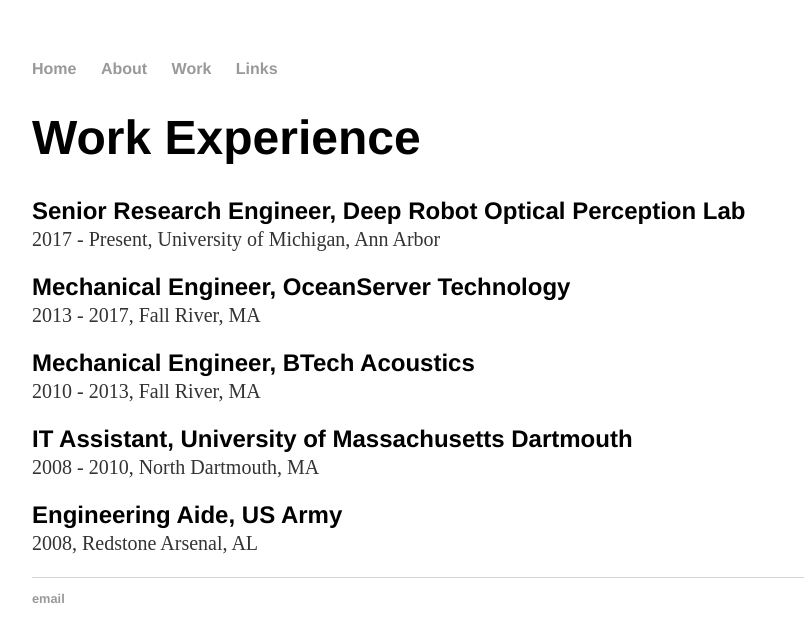
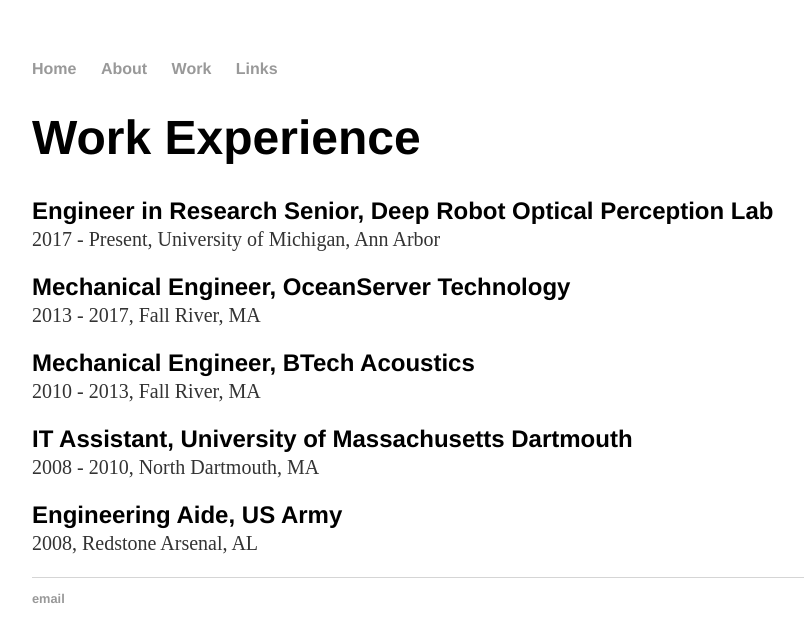
Before and after one commit to NickGoumas/NickGoumas.github.io, a plain HTML site: page work.html in a window 1280 px wide. Shown: the whole page, without its empty margins (160-964 px from the left). Drawn offline with Linux system fonts and the light colour scheme.

Commit message:
Update work.html
Update exact Umich title.

```diff
--- a/work.html
+++ b/work.html
@@ -17,7 +17,7 @@
 		<div class="container">
     		<div class="blurb">
 			<h1>Work Experience</h1>
-				<h2>Senior Research Engineer, Deep Robot Optical Perception Lab</h2>
+				<h2>Engineer in Research Senior, Deep Robot Optical Perception Lab</h2>
 					<p>2017 - Present, University of Michigan, Ann Arbor</p>
 				<h2>Mechanical Engineer, OceanServer Technology</h2>
 					<p>2013 - 2017, Fall River, MA</p>
```
